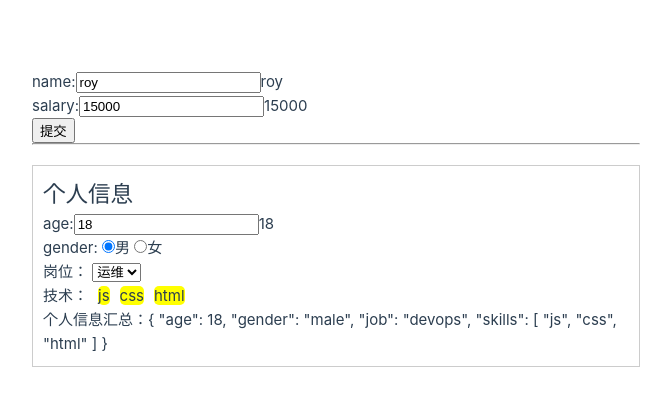
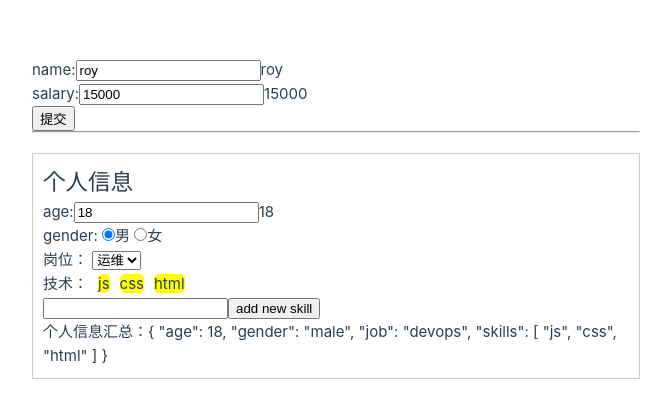
Before and after one commit to readyshen168/vueTest, a Vue app: page / in a window 1280 px wide. Shown: the part 182-600 px from the top of the page, without its empty margins (0-671 px from the left). Built offline with nearby package versions, Linux system fonts and the light colour scheme; the HTML template or start-up script is replaced by a standard one.

Commit message:
向列表中添加新的skill并显示

```diff
--- a/src/App.vue
+++ b/src/App.vue
@@ -24,6 +24,9 @@
       <p>
         技术：<span v-for="skill in userinfo.skills" :key="skill">{{ skill }}</span>
       </p>
+      <p>
+        <input type="text" v-model="newskill" /><button @click="addNewskill">add new skill</button>
+      </p>
       <p>个人信息汇总：{{ userinfo }}</p>
     </div>
   </div>
@@ -41,11 +44,18 @@ export default {
         job: 'devops',
         skills: ['js', 'css', 'html'],
       },
+      newskill: '',
     }
   },
   methods: {
     addSalary() {
       this.salary = Number(this.salary) + 1000
+    },
+    addNewskill() {
+      if (this.newskill) {
+        this.userinfo.skills.push(this.newskill)
+        this.newskill = ''
+      }
     },
   },
 }
```
